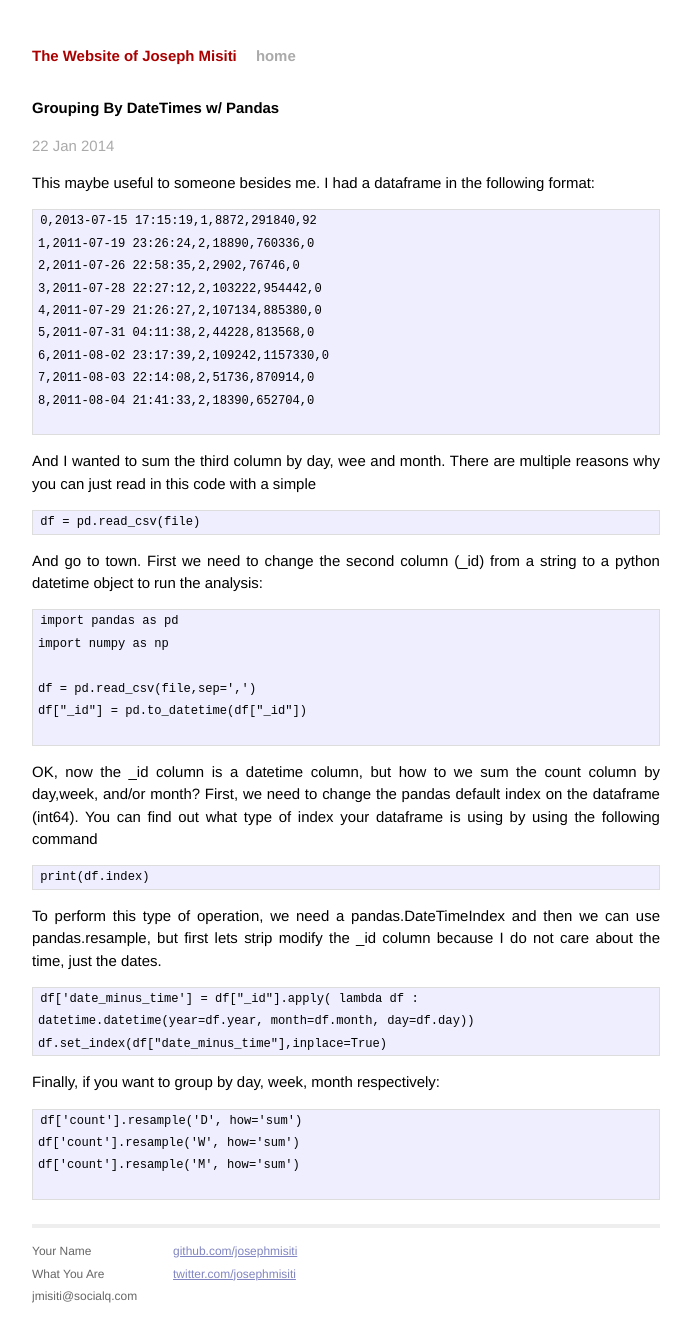
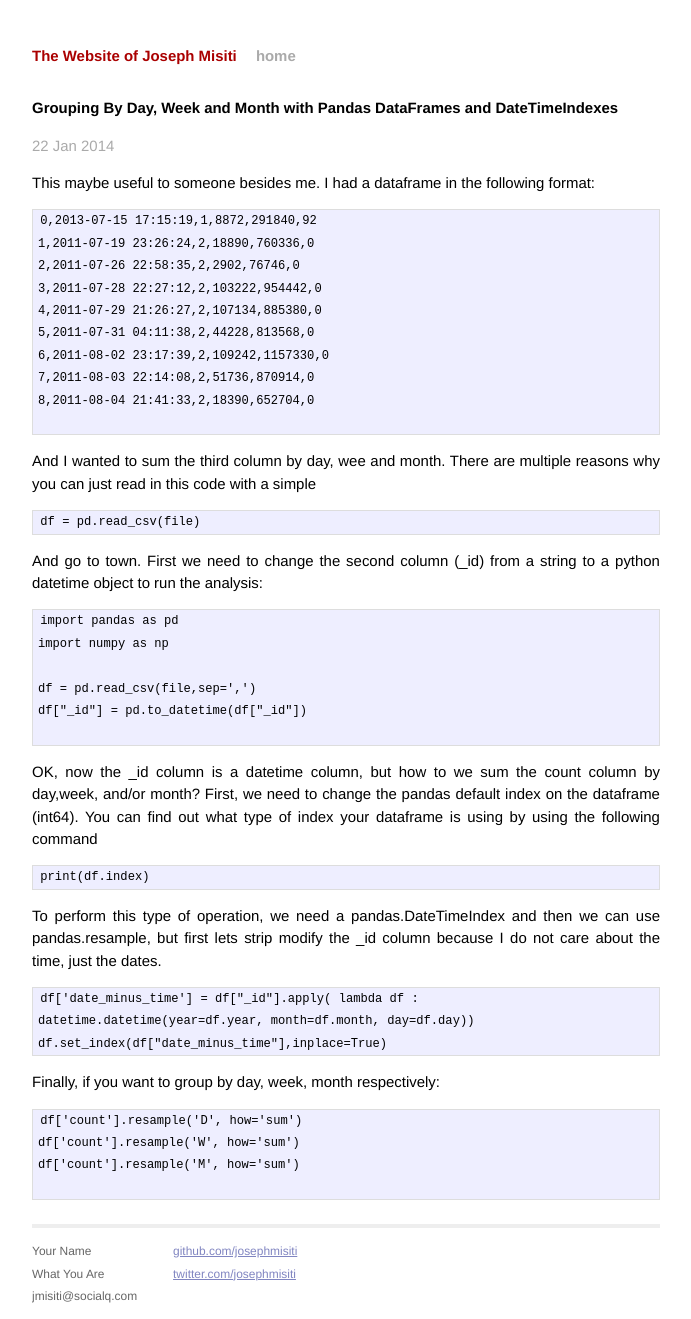
Before and after one commit to josephmisiti/josephmisiti.github.io, a Jekyll site: the page built from _posts/2014-1-22-group-by-datetimes-in-pandas.markdown, in a window 1280 px wide. Shown: the whole page, without its empty margins (294-985 px from the left). Built offline with Jekyll 4.4.1, drawn with Linux system fonts in a browser that asks for light colours; Markdown is read by kramdown in place of the engine named in the settings.

Commit message:
updated blog posts

```diff
--- a/_posts/2014-1-22-group-by-datetimes-in-pandas.markdown
+++ b/_posts/2014-1-22-group-by-datetimes-in-pandas.markdown
@@ -1,6 +1,6 @@
 ---
 layout: post
-title:  "Grouping By DateTimes w/ Pandas"
+title:  "Grouping By Day, Week and Month with Pandas DataFrames and DateTimeIndexes"
 date:   2014-1-22
 categories: jekyll update
 ---
```
